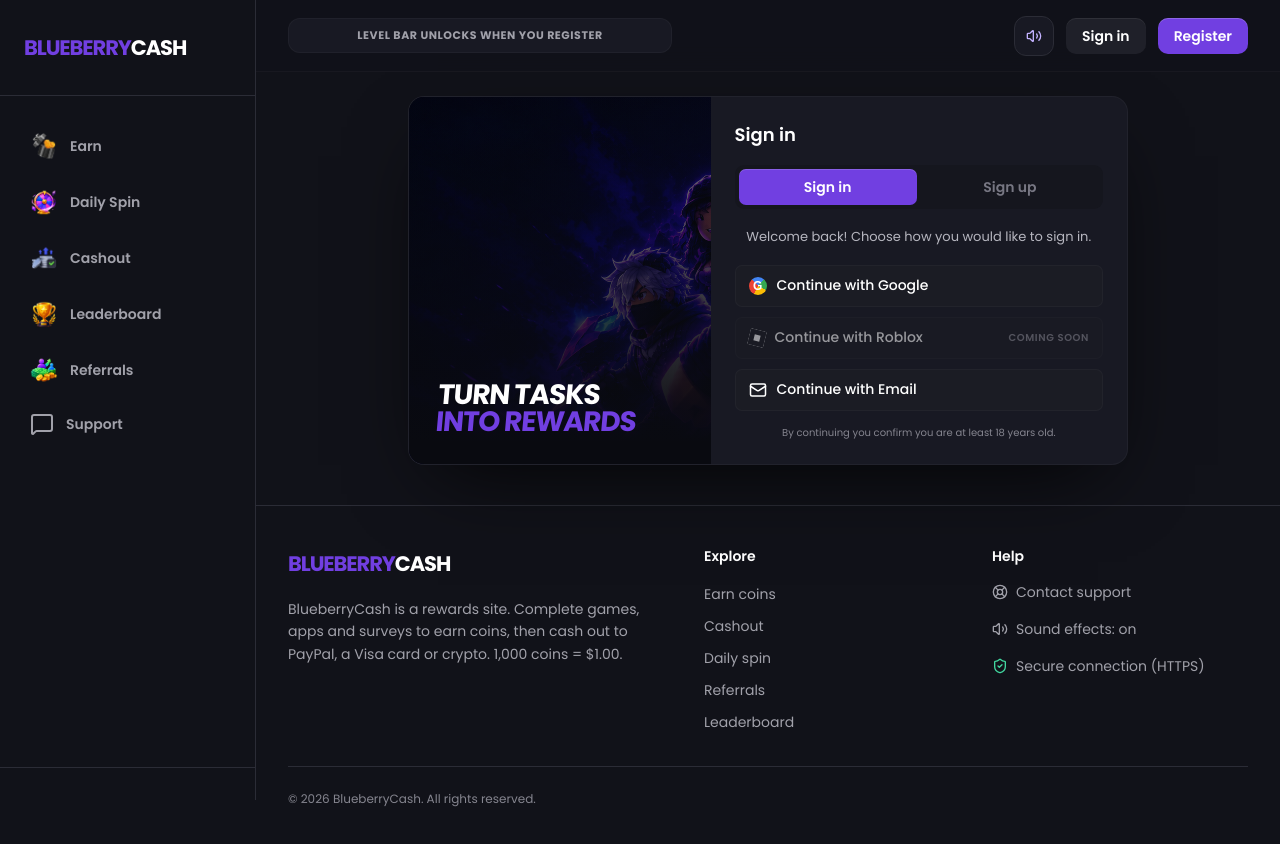
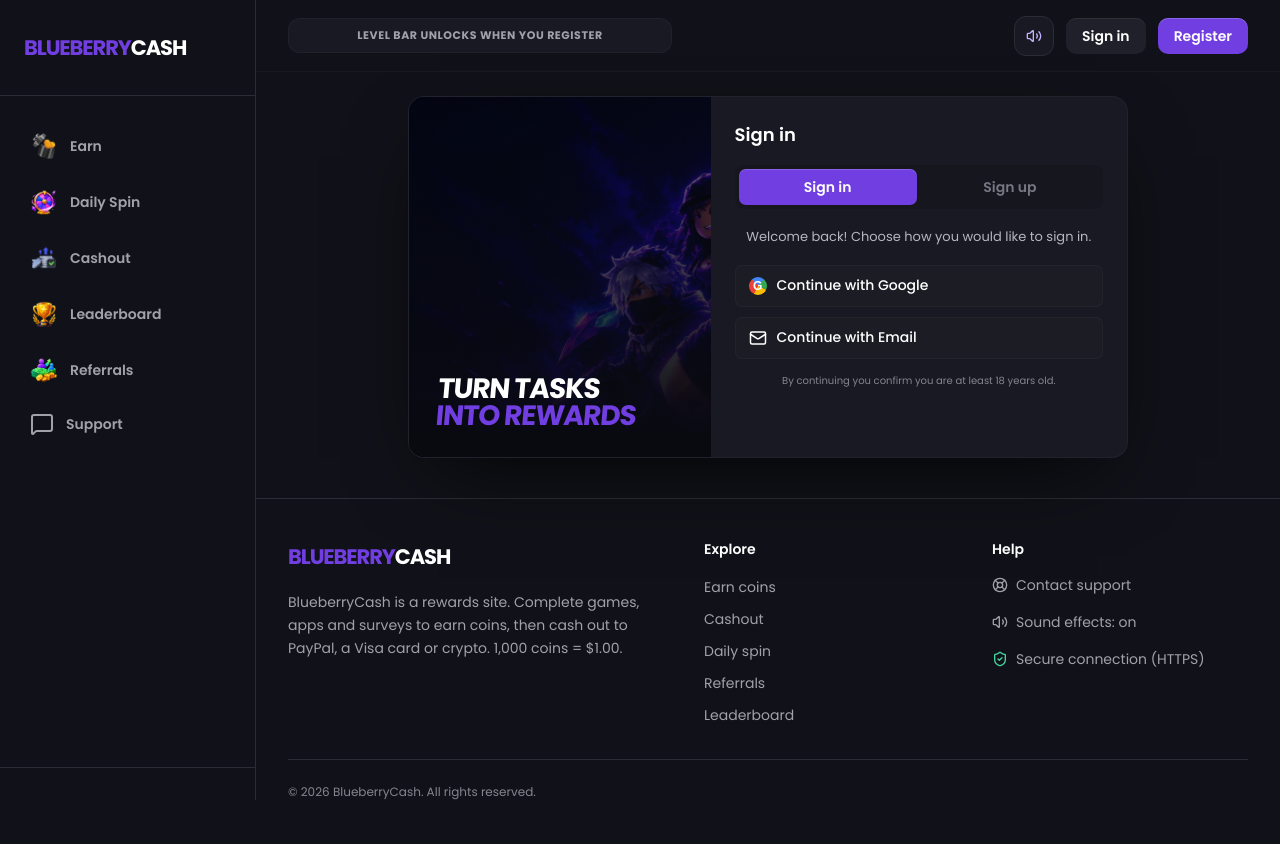
Before and after one commit to piellls/rewardcash, a Next.js app: page /signin in a window 1280 px wide. Shown: the top 844 px of the page. Built offline with nearby package versions, Linux system fonts and the light colour scheme; no server answers.

Commit message:
Remove Roblox authentication option

```diff
--- a/app/globals.css
+++ b/app/globals.css
@@ -855,8 +855,6 @@ h1, h2, h3, h4, h5, h6, .font-display {
 .auth-method:hover:not(:disabled) { background:#22232d; border-color:#ffffff17; }
 .auth-method:disabled { opacity:.55; cursor:not-allowed; }
 .auth-google { display:grid; place-items:center; width:18px; height:18px; border-radius:50%; background:conic-gradient(from -45deg,#4285f4 0 25%,#34a853 0 45%,#fbbc05 0 70%,#ea4335 0); color:white; font-family:Arial,sans-serif; font-size:12px; font-weight:800; }
-.auth-roblox { width:16px; height:16px; background:white; transform:rotate(14deg); box-shadow:inset 0 0 0 5px #1b1c24; }
-.auth-coming-soon { margin-left:auto; color:#85858f; font-size:10px; font-weight:600; text-transform:uppercase; letter-spacing:.06em; }
 .auth-back { display:flex; align-items:center; gap:3px; margin:15px 0 12px -4px; border:0; background:transparent; color:#a1a1aa; font-size:12px; }
 .auth-back:hover { color:white; }
 .auth-email-panel form { margin-top:4px; }
--- a/components/AuthGateway.js
+++ b/components/AuthGateway.js
@@ -7,10 +7,6 @@ import AuthForm from './AuthForm';
 
 function GoogleMark() {
   return <span className="auth-google" aria-hidden="true">G</span>;
-}
-
-function RobloxMark() {
-  return <span className="auth-roblox" aria-hidden="true" />;
 }
 
 export default function AuthGateway({ mode, onModeChange, defaultEmail = '', onSuccess, active = true }) {
@@ -52,11 +48,6 @@ export default function AuthGateway({ mode, onModeChange, defaultEmail = '', onS
             {socialLoading ? <Loader2 className="animate-spin" size={18} /> : <GoogleMark />}
             {isLogin ? 'Continue with Google' : 'Sign up with Google'}
           </button>
-          <button type="button" className="auth-method" disabled aria-label="Roblox login coming soon">
-            <RobloxMark />
-            {isLogin ? 'Continue with Roblox' : 'Sign up with Roblox'}
-            <span className="auth-coming-soon">Coming soon</span>
-          </button>
           <button type="button" className="auth-method" onClick={() => setMethod('email')}>
             <Mail size={18} />
             {isLogin ? 'Continue with Email' : 'Sign up with Email'}
```
